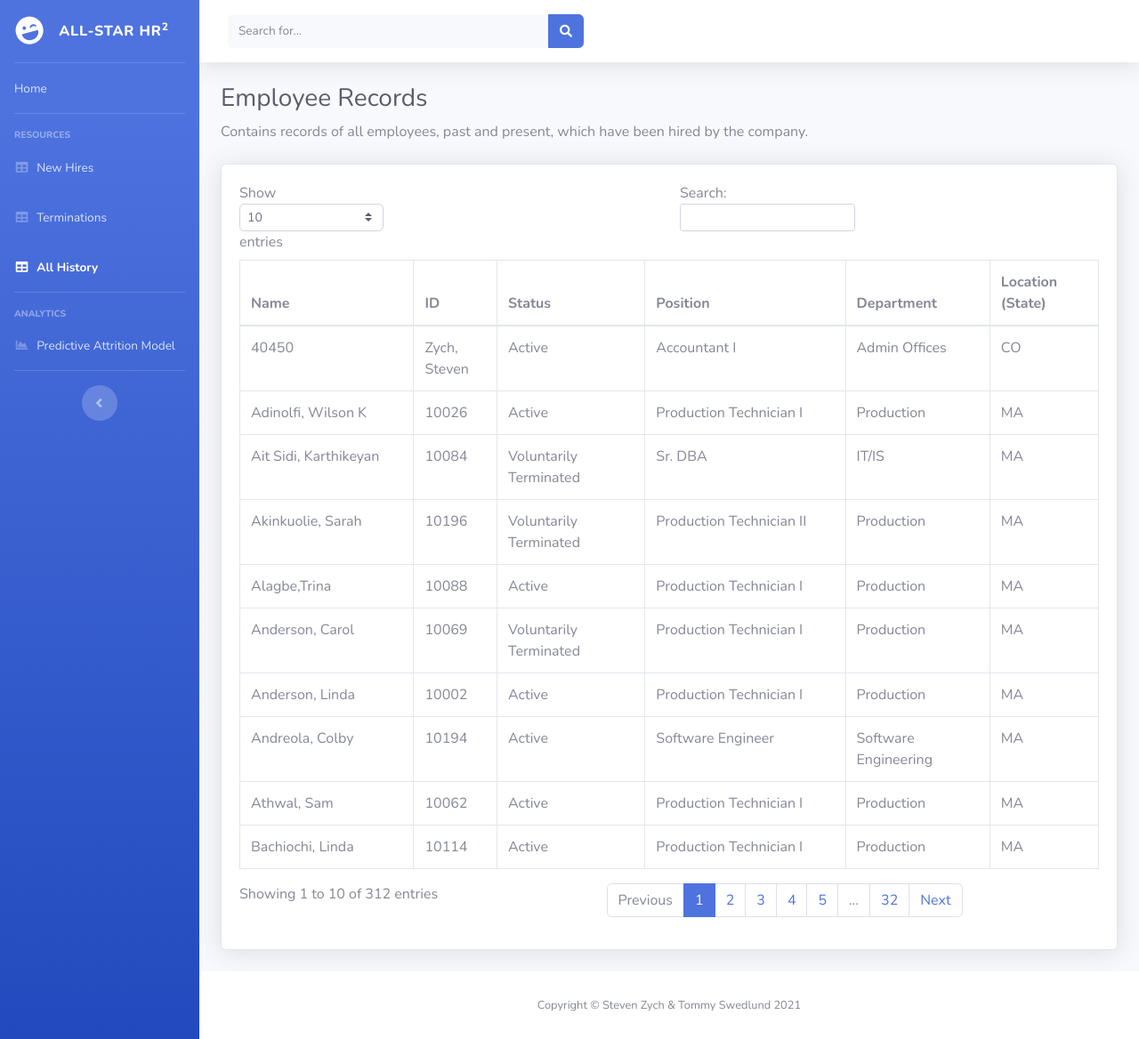
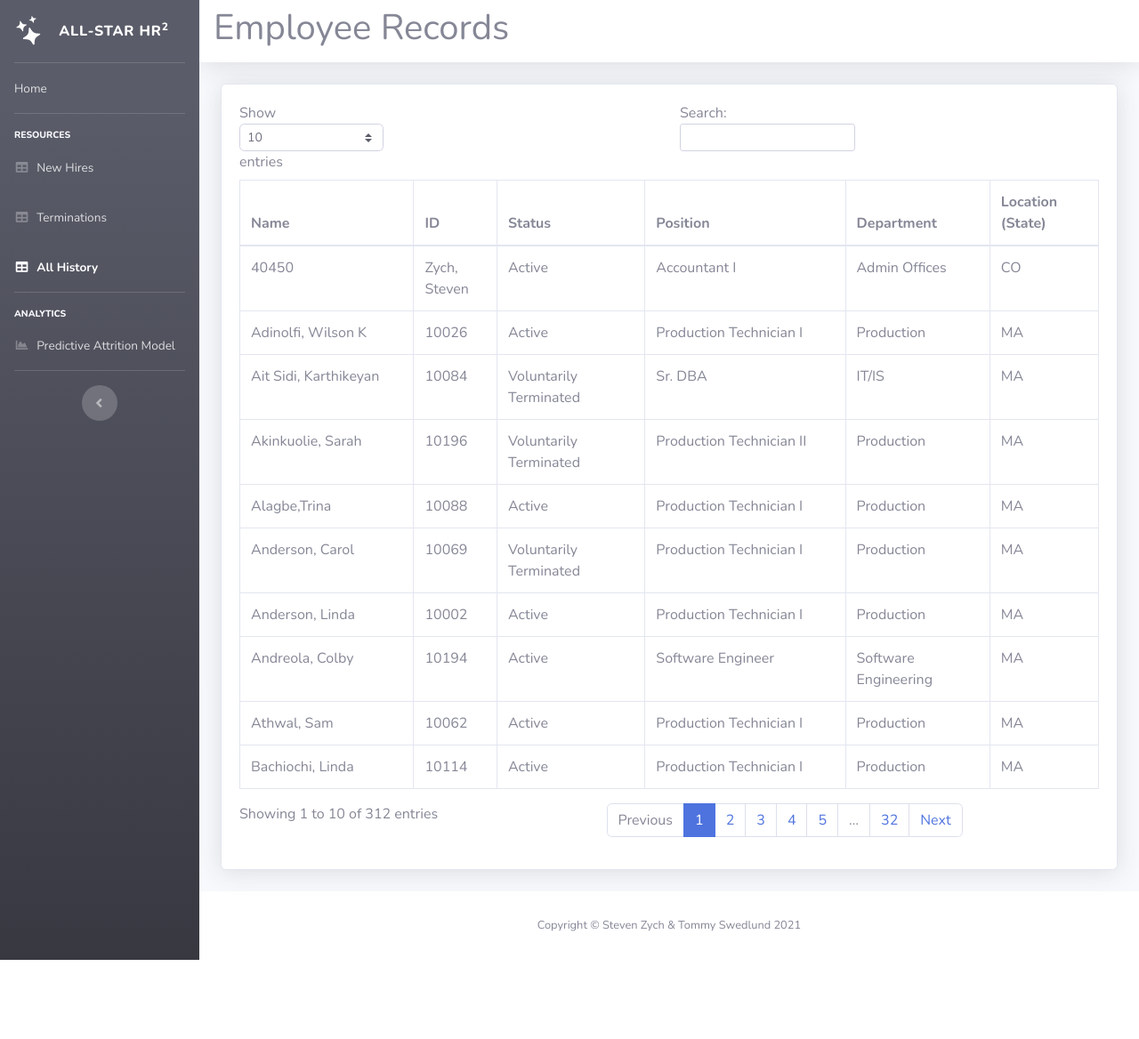
Before and after one commit to SteveZych/Final-Project, a Flask app: page /tables in a window 1280 px wide. Shown: the whole page at 89% size. After the commit the page ends 1079 px from the top, so only its background shows below. Run offline with Flask 2, Linux system fonts and the light colour scheme; data comes from the database, SQL or seed files in the repository; some libraries are stand-ins or nearby versions.

Commit message:
updated all history heading and aesthetics

```diff
--- a/templates/tables.html
+++ b/templates/tables.html
@@ -28,12 +28,14 @@
     <div id="wrapper">
 
         <!-- Sidebar -->
-        <ul class="navbar-nav bg-gradient-primary sidebar sidebar-dark accordion" id="accordionSidebar">
+        <ul class="navbar-nav bg-gradient-dark sidebar sidebar-dark accordion" id="accordionSidebar">
 
             <!-- Sidebar - Brand -->
             <a class="sidebar-brand d-flex align-items-center justify-content-center" href="/">
                 <div class="sidebar-brand-icon rotate-n-15">
-                    <i class="fas fa-laugh-wink"></i>
+                    <svg xmlns="http://www.w3.org/2000/svg" width="32" height="32" fill="currentColor" class="bi bi-stars" viewBox="0 0 16 16">
+                        <path d="M7.657 6.247c.11-.33.576-.33.686 0l.645 1.937a2.89 2.89 0 0 0 1.829 1.828l1.936.645c.33.11.33.576 0 .686l-1.937.645a2.89 2.89 0 0 0-1.828 1.829l-.645 1.936a.361.361 0 0 1-.686 0l-.645-1.937a2.89 2.89 0 0 0-1.828-1.828l-1.937-.645a.361.361 0 0 1 0-.686l1.937-.645a2.89 2.89 0 0 0 1.828-1.828l.645-1.937zM3.794 1.148a.217.217 0 0 1 .412 0l.387 1.162c.173.518.579.924 1.097 1.097l1.162.387a.217.217 0 0 1 0 .412l-1.162.387A1.734 1.734 0 0 0 4.593 5.69l-.387 1.162a.217.217 0 0 1-.412 0L3.407 5.69A1.734 1.734 0 0 0 2.31 4.593l-1.162-.387a.217.217 0 0 1 0-.412l1.162-.387A1.734 1.734 0 0 0 3.407 2.31l.387-1.162zM10.863.099a.145.145 0 0 1 .274 0l.258.774c.115.346.386.617.732.732l.774.258a.145.145 0 0 1 0 .274l-.774.258a1.156 1.156 0 0 0-.732.732l-.258.774a.145.145 0 0 1-.274 0l-.258-.774a1.156 1.156 0 0 0-.732-.732L9.1 2.137a.145.145 0 0 1 0-.274l.774-.258c.346-.115.617-.386.732-.732L10.863.1z"/>
+                    </svg>
                 </div>
                 <div class="sidebar-brand-text mx-3">All-star HR<sup>2</sup></div>
             </a>
@@ -51,7 +53,7 @@
             <hr class="sidebar-divider">
 
             <!-- Heading -->
-            <div class="sidebar-heading">
+            <div class="sidebar-heading text-gray-100">
                 Resources
             </div>
 
@@ -77,7 +79,7 @@
             <hr class="sidebar-divider">
 
             <!-- Heading -->
-            <div class="sidebar-heading">
+            <div class="sidebar-heading text-gray-100">
                 Analytics
             </div>
 
@@ -113,31 +115,14 @@
                         <i class="fa fa-bars"></i>
                     </button>
 
-                    <!-- Topbar Search -->
-                    <form
-                        class="d-none d-sm-inline-block form-inline mr-auto ml-md-3 my-2 my-md-0 mw-100 navbar-search">
-                        <div class="input-group">
-                            <input type="text" class="form-control bg-light border-0 small" placeholder="Search for..."
-                                aria-label="Search" aria-describedby="basic-addon2">
-                            <div class="input-group-append">
-                                <button class="btn btn-primary" type="button">
-                                    <i class="fas fa-search fa-sm"></i>
-                                </button>
-                            </div>
-                        </div>
-                    </form>
+                    <!-- Topbar Heading -->
+                    <h1>Employee Records</h1>
 
                 </nav>
                 <!-- End of Topbar -->
 
                 <!-- Begin Page Content -->
                 <div class="container-fluid">
-
-                    <!-- Page Heading -->
-                    <h1 class="h3 mb-2 text-gray-800">Employee Records</h1>
-                    <p class="mb-4">
-                        Contains records of all employees, past and present, which have been hired by the company.
-                    </p>
 
                     <!-- DataTales Example -->
                     <div class="card shadow mb-4">
```
